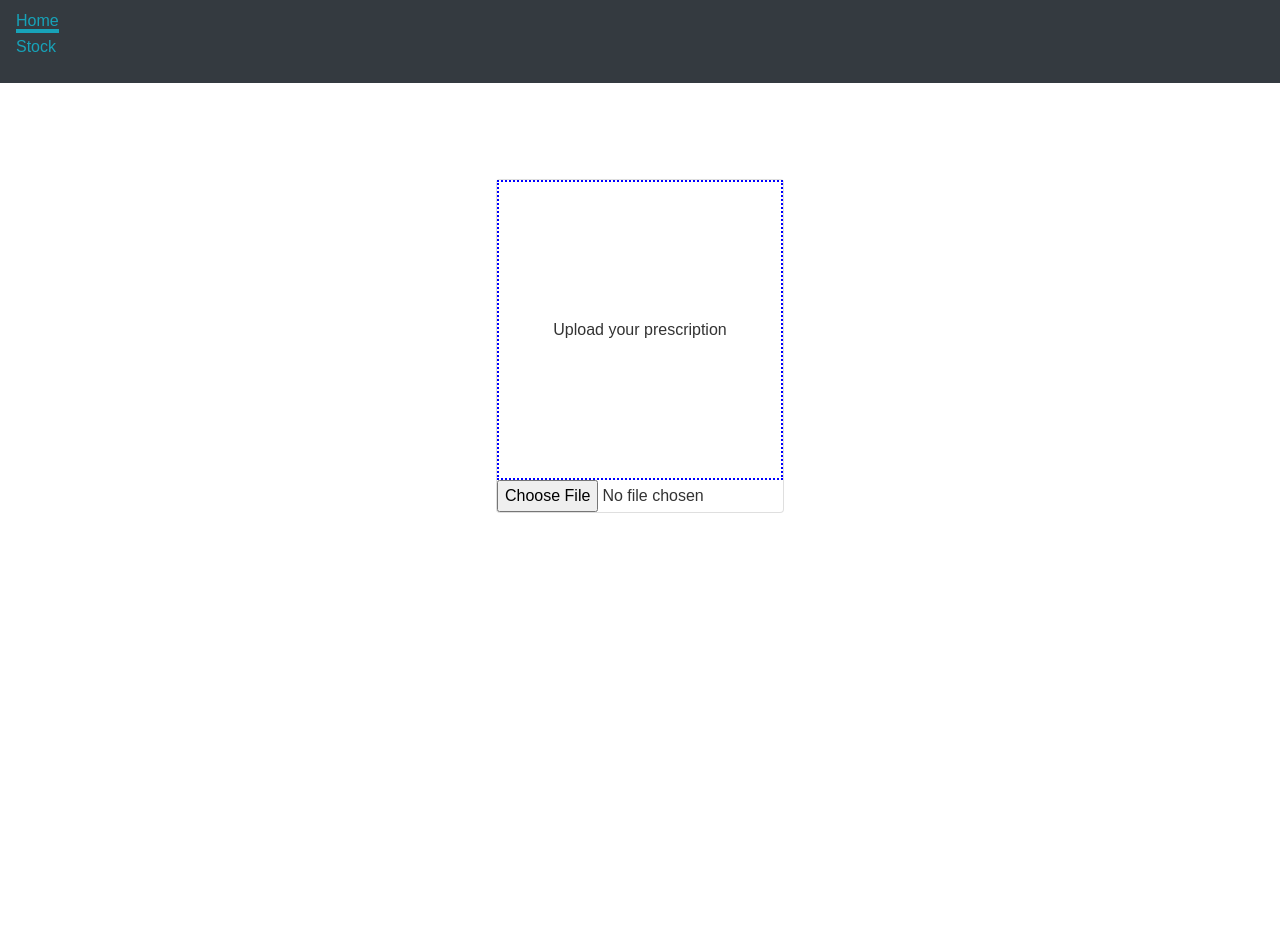
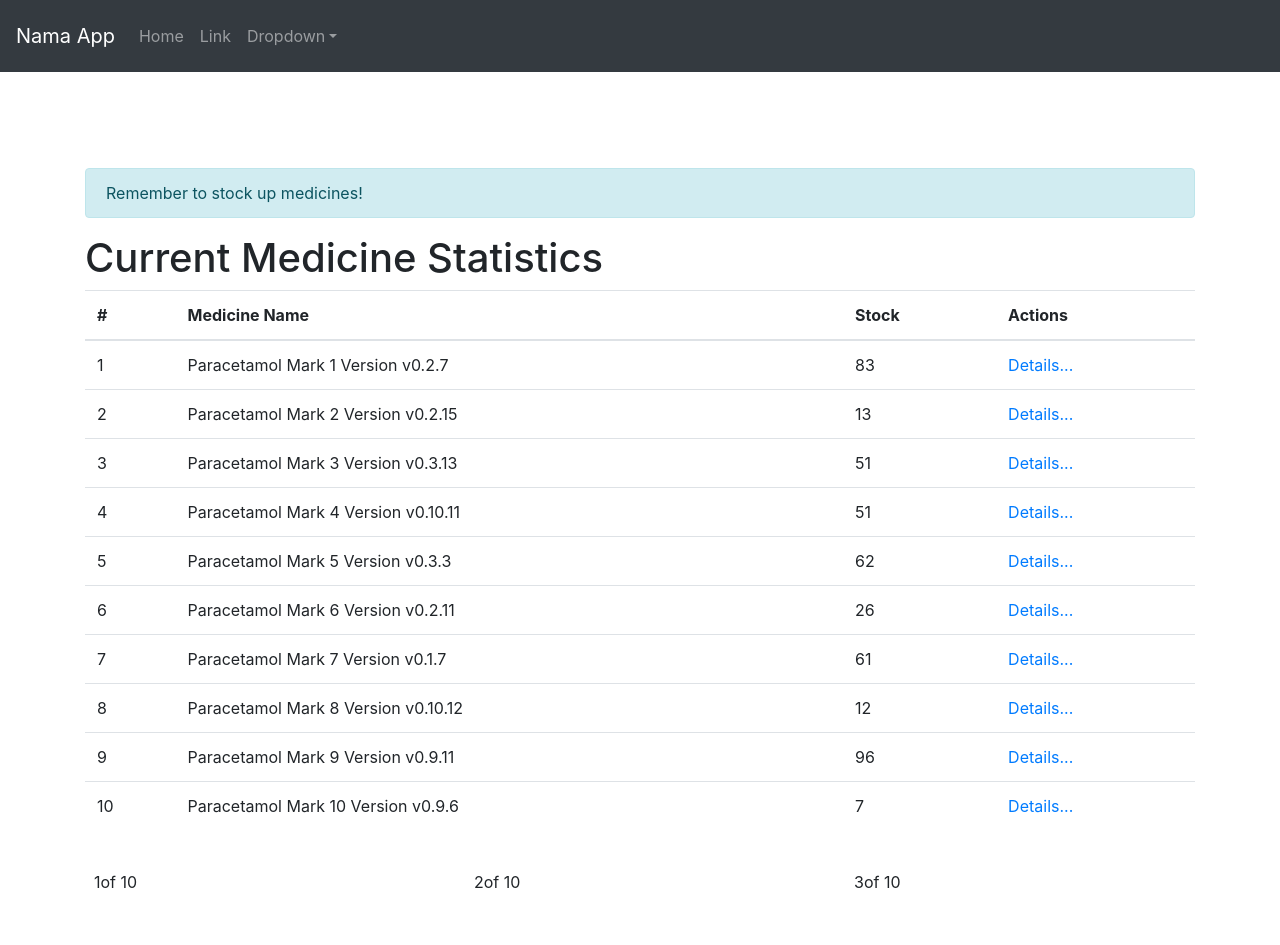
Before and after one commit to tonyeko/garudahacks, a React (Create React App) app in the folder client/: page / in a window 1280 px wide. Shown: the top 945 px of the page. Before the commit the page ends 800 px from the top, so only its background shows below. Built offline with nearby package versions, Linux system fonts and the light colour scheme.

Commit message:
Ported to react-bootstrap and added dummy interface for admin

```diff
--- a/client/package.json
+++ b/client/package.json
@@ -6,7 +6,9 @@
     "@testing-library/jest-dom": "^4.2.4",
     "@testing-library/react": "^9.5.0",
     "@testing-library/user-event": "^7.2.1",
+    "bootstrap": "^4.5.2",
     "react": "^16.13.1",
+    "react-bootstrap": "^1.3.0",
     "react-dom": "^16.13.1",
     "react-router-dom": "^5.2.0",
     "react-scripts": "3.4.3"
@@ -31,5 +33,8 @@
       "last 1 firefox version",
       "last 1 safari version"
     ]
+  },
+  "devDependencies": {
+    "@types/react-bootstrap": "^0.32.22"
   }
 }
--- a/client/public/index.html
+++ b/client/public/index.html
@@ -3,12 +3,12 @@
   <head>
     <meta charset="utf-8" />
     <link rel="icon" href="%PUBLIC_URL%/favicon.ico" />
-    <link
+    <!-- <link
       rel="stylesheet"
       href="https://stackpath.bootstrapcdn.com/bootstrap/4.5.2/css/bootstrap.min.css"
       integrity="sha384-JcKb8q3iqJ61gNV9KGb8thSsNjpSL0n8PARn9HuZOnIxN0hoP+VmmDGMN5t9UJ0Z"
       crossorigin="anonymous"
-    />
+    /> -->
     <meta name="viewport" content="width=device-width, initial-scale=1" />
     <meta name="theme-color" content="#000000" />
     <meta
@@ -17,7 +17,7 @@
     />
     <link rel="apple-touch-icon" href="%PUBLIC_URL%/logo192.png" />
     <link rel="manifest" href="%PUBLIC_URL%/manifest.json" />
-    <title>React App</title>
+    <title>Nama App hoho</title>
   </head>
   <body>
     <noscript>You need to enable JavaScript to run this app.</noscript>
--- a/client/src/App.js
+++ b/client/src/App.js
@@ -1,19 +1,20 @@
 import React from "react";
 import { BrowserRouter, Route, Switch } from "react-router-dom";
 import "./App.css";
-import Navbar from "./Component/Navbar";
+import NavigationBar from "./Component/NavigationBar";
 import Home from "./Component/Home";
+import AdminIndexPage from "./pages/admin";
 // import logo from './logo.svg';
 
 function App() {
   return (
     <BrowserRouter>
-      <Navbar />
-      <section className="container">
-        <Switch>
-          <Route exact path="/" component={Home} />
-        </Switch>
-      </section>
+      <NavigationBar />
+      <Switch>
+        <Route exact path="/" component={AdminIndexPage} />
+      </Switch>
+      {/* <section className="container"> */}
+      {/* </section> */}
     </BrowserRouter>
   );
 }
--- a/client/src/Component/Navbar.js
+++ /dev/null
@@ -1,23 +0,0 @@
-import React from "react";
-import { NavLink } from "react-router-dom";
-
-const Navbar = () => {
-  return (
-    <nav className="navbar bg-dark">
-      <ul>
-        <li>
-          <NavLink exact to="/" activeClassName="active-navlink">
-            Home
-          </NavLink>
-        </li>
-        <li>
-          <NavLink exact to="/stock" activeClassName="active-navlink">
-            Stock
-          </NavLink>
-        </li>
-      </ul>
-    </nav>
-  );
-};
-
-export default Navbar;
--- /dev/null
+++ b/client/src/Component/NavigationBar.js
@@ -0,0 +1,47 @@
+import React from "react";
+import { NavLink } from "react-router-dom";
+import Navbar from "react-bootstrap/Navbar";
+import Nav from "react-bootstrap/esm/Nav";
+import NavDropdown from "react-bootstrap/esm/NavDropdown";
+
+const NavigationBar = () => {
+  return (
+    // <nav className="navbar bg-dark">
+    //   <ul>
+    //     <li>
+    //       <NavLink exact to="/" activeClassName="active-navlink">
+    //         Home
+    //       </NavLink>
+    //     </li>
+    //     <li>
+    //       <NavLink exact to="/stock" activeClassName="active-navlink">
+    //         Stock
+    //       </NavLink>
+    //     </li>
+    //   </ul>
+    // </nav>
+    <Navbar expand="lg" className="p-3" bg="dark" variant="dark">
+      <Navbar.Brand>Nama App</Navbar.Brand>
+      <Navbar.Toggle aria-controls="basic-navbar-nav" />
+      <Navbar.Collapse id="basic-navbar-nav">
+        <Nav className="mr-auto">
+          <Nav.Link href="#home">Home</Nav.Link>
+          <Nav.Link href="#link">Link</Nav.Link>
+          <NavDropdown title="Dropdown" id="basic-nav-dropdown">
+            <NavDropdown.Item href="#action/3.1">Action</NavDropdown.Item>
+            <NavDropdown.Item href="#action/3.2">
+              Another action
+            </NavDropdown.Item>
+            <NavDropdown.Item href="#action/3.3">Something</NavDropdown.Item>
+            <NavDropdown.Divider />
+            <NavDropdown.Item href="#action/3.4">
+              Separated link
+            </NavDropdown.Item>
+          </NavDropdown>
+        </Nav>
+      </Navbar.Collapse>
+    </Navbar>
+  );
+};
+
+export default NavigationBar;
--- a/client/src/index.js
+++ b/client/src/index.js
@@ -1,9 +1,9 @@
 import React from "react";
 import ReactDOM from "react-dom";
-import "./index.css";
+// import "./index.css";
 import App from "./App";
 import * as serviceWorker from "./serviceWorker";
-
+import "bootstrap/dist/css/bootstrap.min.css";
 ReactDOM.render(
   <React.StrictMode>
     <App />
--- /dev/null
+++ b/client/src/pages/admin/index.js
@@ -0,0 +1,65 @@
+import React from "react";
+import Container from "react-bootstrap/Container";
+import Row from "react-bootstrap/Row";
+import Col from "react-bootstrap/Col";
+import Alert from "react-bootstrap/Alert";
+import Table from "react-bootstrap/Table";
+
+const AdminIndexPage = () => {
+  const testingCol = () => {
+    let arr = [];
+    for (let i = 0; i < 10; i++) {
+      arr.push(
+        <Col xs="4" className="p-4">
+          {i + 1}of 10
+        </Col>
+      );
+    }
+    return arr;
+  };
+
+  return (
+    <Container>
+      <Alert variant="info">Remember to stock up medicines!</Alert>
+      <div className="position-relative">
+        <h1>Current Medicine Statistics</h1>
+        <div
+          className="position-absolute bg-info"
+          // style={{ bottom: -10, height: "4px", width: "50%" }}
+        />
+        <Table responsive="lg">
+          <thead>
+            <tr>
+              <th>#</th>
+              <th>Medicine Name</th>
+              <th>Stock</th>
+              <th>Actions</th>
+            </tr>
+          </thead>
+          <tbody>
+            {Array.from({ length: 10 }).map((_, index) => {
+              return (
+                <tr key={index}>
+                  <td>{index + 1}</td>
+                  <td>
+                    Paracetamol Mark {index + 1} Version v0.
+                    {Math.floor(Math.random() * 10) + 1}.
+                    {Math.floor(Math.random() * 15) + 1}
+                  </td>
+                  <td>{Math.floor(Math.random() * 100)}</td>
+                  <td>
+                    <a href="#">Details...</a>
+                  </td>
+                </tr>
+              );
+            })}
+          </tbody>
+        </Table>
+      </div>
+
+      <Row>{testingCol()}</Row>
+    </Container>
+  );
+};
+
+export default AdminIndexPage;
```
Also changed, not shown: 1 other file (tests, documents, lock files or other folders).
